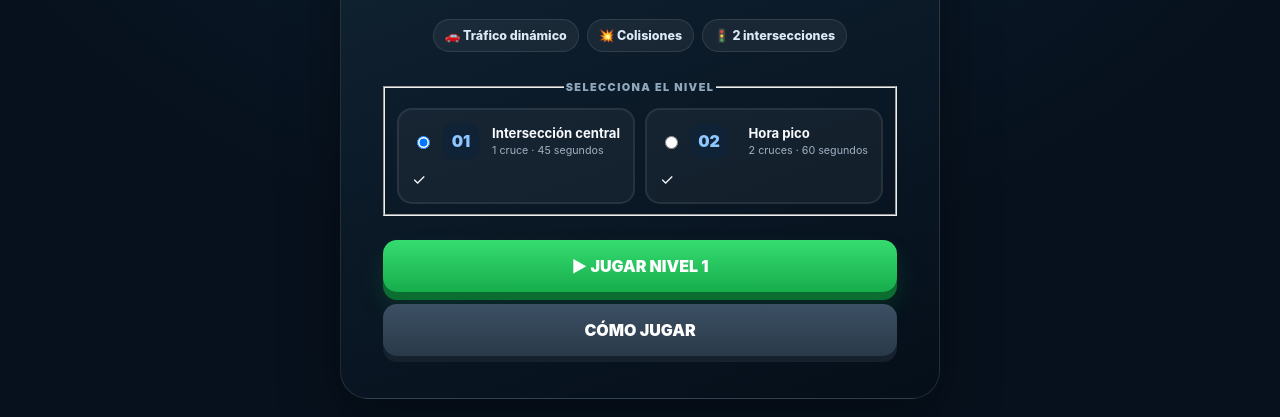
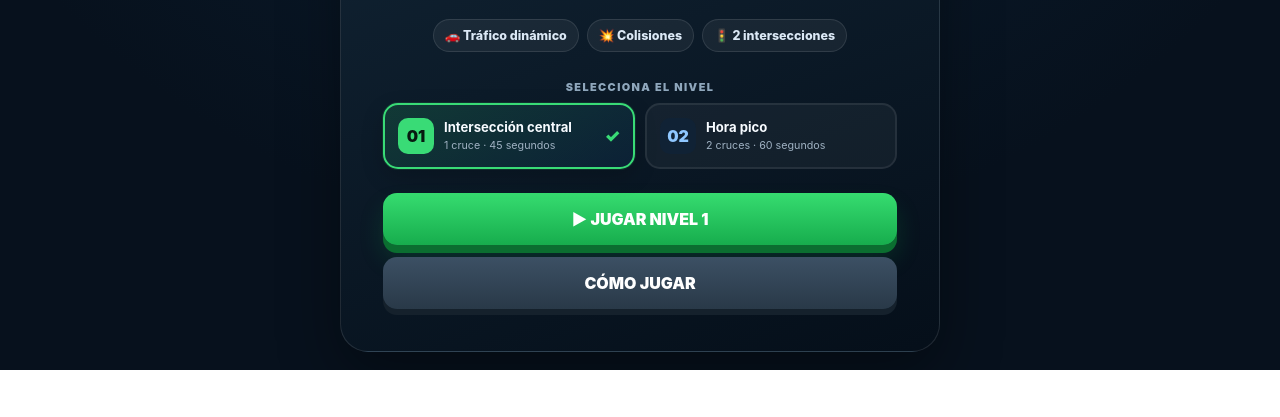
Before and after one commit to nexiqu/proyecto1, a plain HTML site: page index.html in a window 1280 px wide. Shown: the part 488-905 px from the top of the page. After the commit the page ends 858 px from the top, so only its background shows below. Drawn offline with Linux system fonts and the light colour scheme.

Commit message:
Actualizar estilos del selector de nivel

```diff
--- a/style.css
+++ b/style.css
@@ -935,3 +935,51 @@ kbd {
 /* Mantener orientación durante la animación de choque */
 .vehicle.crashed:not(.vertical) { --car-rotation: 0deg; }
 .vehicle.vertical.crashed { --car-rotation: 90deg; }
+
+
+/* Selector de nivel robusto con radio buttons */
+.level-picker {
+  padding: 0;
+  border: 0;
+}
+
+.level-option {
+  position: relative;
+}
+
+.level-option input[type="radio"] {
+  position: absolute;
+  opacity: 0;
+  pointer-events: none;
+}
+
+.level-option:has(input[type="radio"]:checked) {
+  border-color: #39db76;
+  background: linear-gradient(150deg, rgba(43,211,113,.16), rgba(31,140,255,.08));
+  box-shadow: 0 0 0 1px rgba(57,219,118,.12), 0 8px 22px rgba(0,0,0,.18);
+}
+
+.level-option:has(input[type="radio"]:checked) .level-check {
+  opacity: 1;
+}
+
+.level-option:has(input[type="radio"]:checked) .level-number {
+  color: #071a10;
+  background: #39db76;
+}
+
+.level-check {
+  opacity: 0;
+  color: #39db76;
+  font-size: 1.1rem;
+  font-weight: 900;
+}
+
+.level-option:focus-within {
+  outline: 3px solid rgba(255,255,255,.9);
+  outline-offset: 3px;
+}
+
+.level-copy {
+  min-width: 0;
+}
```
